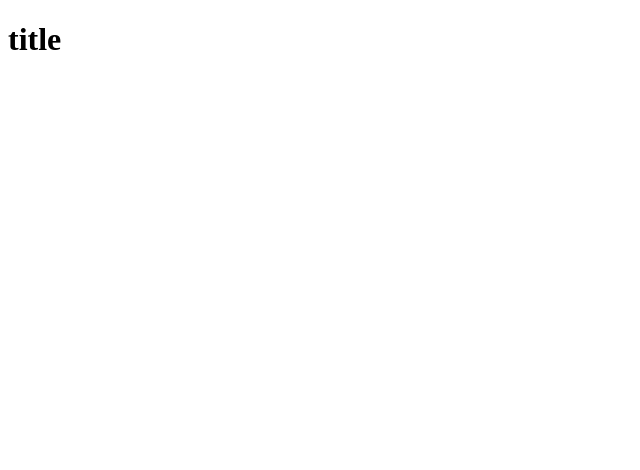
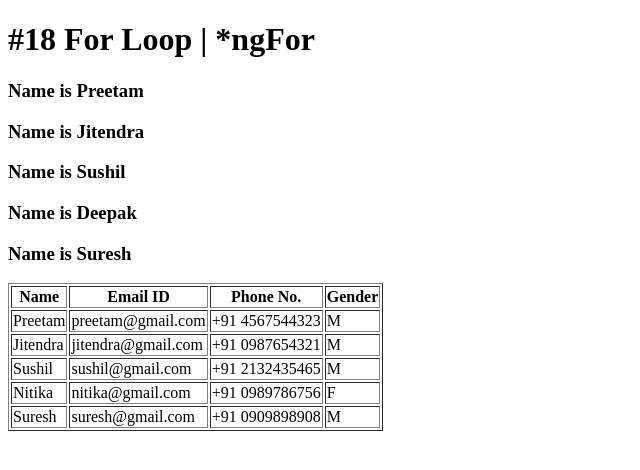
Before and after one commit to jitendrakumar0/my-app, an Angular app: page / in a window 1280 px wide. Shown: the top 470 px of the page, without its empty margins (0-640 px from the left). Built offline with nearby package versions, Linux system fonts and the light colour scheme.

Commit message:
#18 For Loop | *ngFor

```diff
--- a/src/app/app.component.html
+++ b/src/app/app.component.html
@@ -1,2 +1,24 @@
 <h1>{{title}}</h1>
 <router-outlet></router-outlet>
+
+<h3 *ngFor="let user of users">Name is {{user}}</h3>
+
+
+<table border>
+    <thead>
+        <tr>
+            <th>Name</th>
+            <th>Email ID</th>
+            <th>Phone No.</th>
+            <th>Gender</th>
+        </tr>
+    </thead>
+    <tbody *ngFor="let user of usersDetail">
+        <tr>
+            <td>{{user.name}}</td>
+            <td>{{user.email}}</td>
+            <td>{{user.mobile}}</td>
+            <td>{{user.gender}}</td>
+        </tr>
+    </tbody>
+</table>
--- a/src/app/app.component.ts
+++ b/src/app/app.component.ts
@@ -6,5 +6,15 @@ import { Component } from '@angular/core';
   styleUrls: ['./app.component.scss']
 })
 export class AppComponent {
-  title = 'title';
+  title = '#18 For Loop | *ngFor';
+
+  users = ['Preetam', 'Jitendra', 'Sushil', 'Deepak', 'Suresh'];
+
+  usersDetail = [
+    {name:'Preetam', email:'preetam@gmail.com', mobile:'+91 4567544323', gender:'M'},
+    {name:'Jitendra', email:'jitendra@gmail.com', mobile:'+91 0987654321', gender:'M'},
+    {name:'Sushil', email:'sushil@gmail.com', mobile:'+91 2132435465', gender:'M'},
+    {name:'Nitika', email:'nitika@gmail.com', mobile:'+91 0989786756', gender:'F'},
+    {name:'Suresh', email:'suresh@gmail.com', mobile:'+91 0909898908', gender:'M'},
+  ];
 }
```
